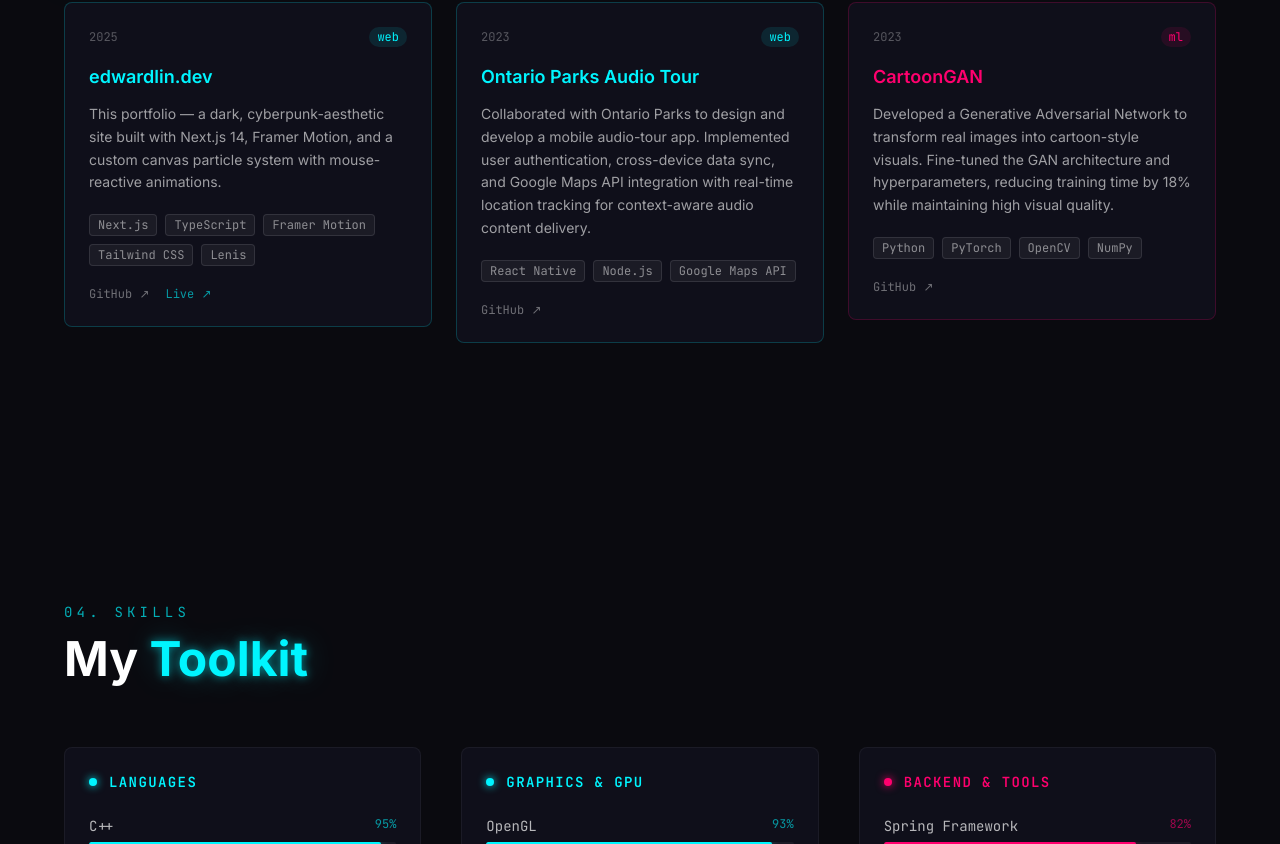
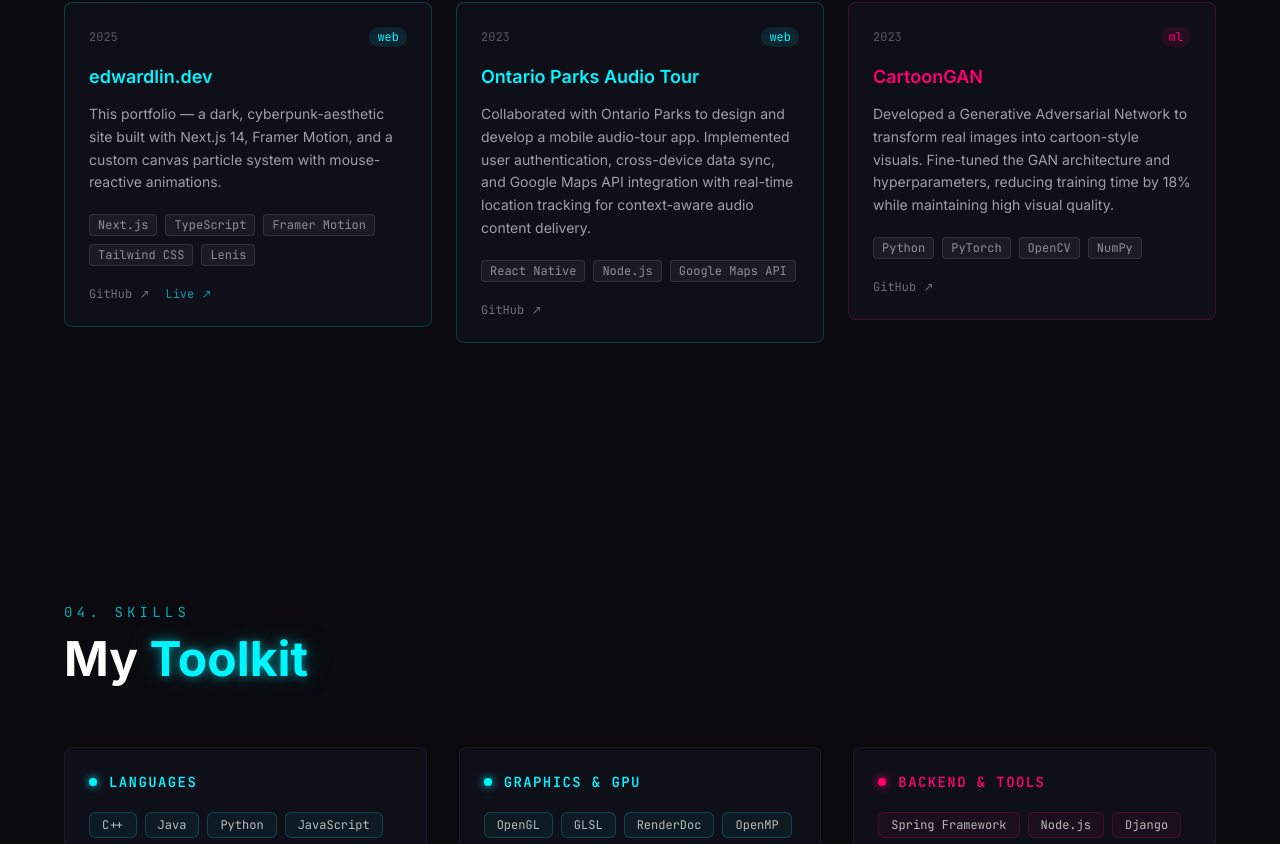
Before and after one commit to Edward9292/edwardlin.dev, a Next.js app: page / in a window 1280 px wide. Shown: the part 3634-4478 px from the top of the page. Built offline with nearby package versions, Linux system fonts and the light colour scheme.

Commit message:
Update skill section

```diff
--- a/src/components/sections/Skills.tsx
+++ b/src/components/sections/Skills.tsx
@@ -1,46 +1,9 @@
 "use client";
 
-import { motion, useInView } from "framer-motion";
-import { useRef } from "react";
+import { motion } from "framer-motion";
 import { SectionReveal } from "@/components/ui/SectionReveal";
 import { skillGroups } from "@/data/skills";
 import { cn } from "@/lib/utils";
-
-interface SkillBarProps {
-  name: string;
-  level: number;
-  color: "cyan" | "magenta";
-  delay: number;
-}
-
-function SkillBar({ name, level, color, delay }: SkillBarProps) {
-  const ref = useRef<HTMLDivElement>(null);
-  const inView = useInView(ref, { once: true });
-
-  return (
-    <div ref={ref} className="space-y-1.5">
-      <div className="flex justify-between">
-        <span className="font-mono text-sm text-white/70">{name}</span>
-        <span className={cn("font-mono text-xs", color === "cyan" ? "text-cyan/60" : "text-magenta/60")}>
-          {level}%
-        </span>
-      </div>
-      <div className="h-1 rounded-full bg-white/5 overflow-hidden">
-        <motion.div
-          className={cn("h-full rounded-full", color === "cyan" ? "bg-cyan" : "bg-magenta")}
-          initial={{ width: 0 }}
-          animate={{ width: inView ? `${level}%` : 0 }}
-          transition={{ duration: 1, delay, ease: [0.16, 1, 0.3, 1] }}
-          style={{
-            boxShadow: color === "cyan"
-              ? "0 0 8px #00f5ff88"
-              : "0 0 8px #ff006e88",
-          }}
-        />
-      </div>
-    </div>
-  );
-}
 
 export function Skills() {
   return (
@@ -56,35 +19,48 @@
           </h2>
         </SectionReveal>
 
-        <div className="mt-16 grid gap-10 sm:grid-cols-2 lg:grid-cols-3">
+        <div className="mt-16 grid gap-8 sm:grid-cols-2 lg:grid-cols-3">
           {skillGroups.map((group, gi) => (
             <SectionReveal key={group.category} delay={gi * 0.06}>
-              <div className="rounded-lg border border-white/5 bg-surface p-6 space-y-4">
+              <div className="rounded-lg border border-white/5 bg-surface p-6">
                 {/* Category header */}
-                <div className="flex items-center gap-3 mb-6">
+                <div className="mb-5 flex items-center gap-3">
                   <div
                     className={cn(
                       "h-2 w-2 rounded-full",
-                      group.accentColor === "cyan" ? "bg-cyan shadow-[0_0_8px_#00f5ff]" : "bg-magenta shadow-[0_0_8px_#ff006e]"
+                      group.accentColor === "cyan"
+                        ? "bg-cyan shadow-[0_0_8px_#00f5ff]"
+                        : "bg-magenta shadow-[0_0_8px_#ff006e]"
                     )}
                   />
-                  <h3 className={cn("font-mono text-sm font-semibold uppercase tracking-widest",
-                    group.accentColor === "cyan" ? "text-cyan" : "text-magenta"
-                  )}>
+                  <h3
+                    className={cn(
+                      "font-mono text-sm font-semibold uppercase tracking-widest",
+                      group.accentColor === "cyan" ? "text-cyan" : "text-magenta"
+                    )}
+                  >
                     {group.category}
                   </h3>
                 </div>
 
-                {/* Skill bars */}
-                <div className="space-y-4">
+                {/* Skill tags */}
+                <div className="flex flex-wrap gap-2">
                   {group.skills.map((skill, si) => (
-                    <SkillBar
-                      key={skill.name}
-                      name={skill.name}
-                      level={skill.level}
-                      color={group.accentColor}
-                      delay={gi * 0.06 + si * 0.05}
-                    />
+                    <motion.span
+                      key={skill}
+                      initial={{ opacity: 0, scale: 0.85 }}
+                      whileInView={{ opacity: 1, scale: 1 }}
+                      viewport={{ once: true }}
+                      transition={{ duration: 0.2, delay: gi * 0.06 + si * 0.04 }}
+                      className={cn(
+                        "rounded-md border px-3 py-1 font-mono text-xs transition-colors",
+                        group.accentColor === "cyan"
+                          ? "border-cyan/20 bg-cyan/5 text-white/70 hover:border-cyan/50 hover:text-cyan"
+                          : "border-magenta/20 bg-magenta/5 text-white/70 hover:border-magenta/50 hover:text-magenta"
+                      )}
+                    >
+                      {skill}
+                    </motion.span>
                   ))}
                 </div>
               </div>
--- a/src/data/skills.ts
+++ b/src/data/skills.ts
@@ -6,79 +6,41 @@
   | "Graphics & GPU"
   | "Infrastructure";
 
-export interface Skill {
-  name: string;
-  level: number; // 1-100
-  category: SkillCategory;
-}
-
 export interface SkillGroup {
   category: SkillCategory;
   accentColor: "cyan" | "magenta";
-  skills: Skill[];
+  skills: string[];
 }
 
 export const skillGroups: SkillGroup[] = [
   {
     category: "Languages",
     accentColor: "cyan",
-    skills: [
-      { name: "C++",        level: 95, category: "Languages" },
-      { name: "Java",       level: 88, category: "Languages" },
-      { name: "Python",     level: 85, category: "Languages" },
-      { name: "JavaScript", level: 78, category: "Languages" },
-      { name: "C",          level: 80, category: "Languages" },
-      { name: "R",          level: 60, category: "Languages" },
-    ],
+    skills: ["C++", "Java", "Python", "JavaScript", "C", "R", "Shell Scripting"],
   },
   {
     category: "Graphics & GPU",
     accentColor: "cyan",
-    skills: [
-      { name: "OpenGL",  level: 93, category: "Graphics & GPU" },
-      { name: "GLSL",    level: 90, category: "Graphics & GPU" },
-      { name: "RenderDoc", level: 85, category: "Graphics & GPU" },
-      { name: "OpenMP",  level: 75, category: "Graphics & GPU" },
-    ],
+    skills: ["OpenGL", "GLSL", "RenderDoc", "OpenMP"],
   },
   {
     category: "Backend & Tools",
     accentColor: "magenta",
-    skills: [
-      { name: "Spring Framework", level: 82, category: "Backend & Tools" },
-      { name: "Node.js",          level: 75, category: "Backend & Tools" },
-      { name: "Django",           level: 65, category: "Backend & Tools" },
-      { name: "SQL",              level: 78, category: "Backend & Tools" },
-      { name: "Git",              level: 90, category: "Backend & Tools" },
-      { name: "JUnit",            level: 78, category: "Backend & Tools" },
-    ],
+    skills: ["Spring Framework", "Node.js", "Django", "SQL", "Git", "JUnit"],
   },
   {
     category: "Frontend",
     accentColor: "cyan",
-    skills: [
-      { name: "React.js",     level: 78, category: "Frontend" },
-      { name: "React Native", level: 75, category: "Frontend" },
-      { name: "Next.js",      level: 65, category: "Frontend" },
-    ],
+    skills: ["React.js", "React Native", "Next.js", "Tailwind CSS"],
   },
   {
     category: "ML / AI",
     accentColor: "magenta",
-    skills: [
-      { name: "PyTorch",     level: 85, category: "ML / AI" },
-      { name: "OpenCV",      level: 82, category: "ML / AI" },
-      { name: "TensorFlow",  level: 72, category: "ML / AI" },
-      { name: "NumPy",       level: 80, category: "ML / AI" },
-    ],
+    skills: ["PyTorch", "TensorFlow", "OpenCV", "NumPy"],
   },
   {
     category: "Infrastructure",
     accentColor: "magenta",
-    skills: [
-      { name: "AWS",    level: 70, category: "Infrastructure" },
-      { name: "Docker", level: 68, category: "Infrastructure" },
-      { name: "Linux",  level: 80, category: "Infrastructure" },
-    ],
+    skills: ["AWS", "Docker", "Linux"],
   },
 ];
```
